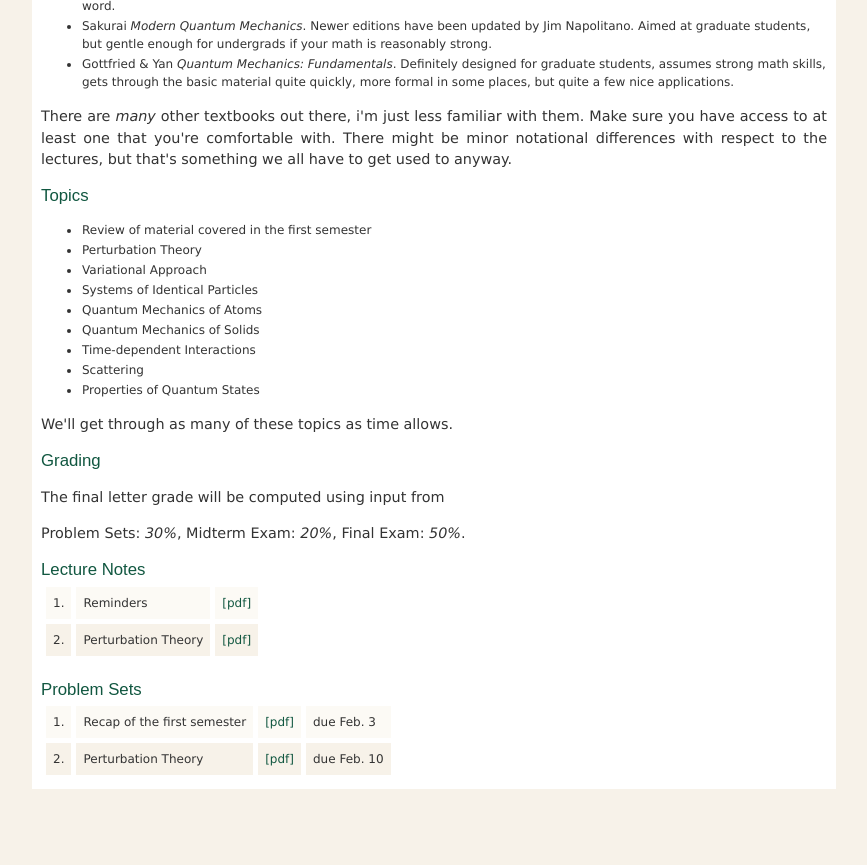
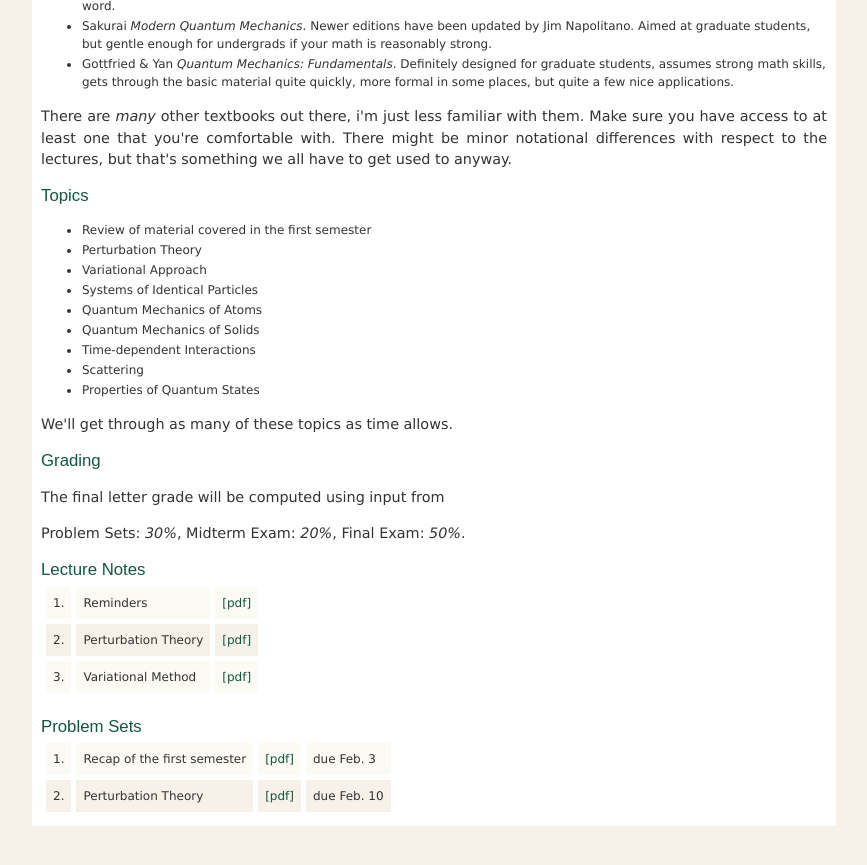
Before and after one commit to jozefdudek/personal_website, a Jekyll site: the page built from Phys314.html, in a window 1280 px wide and 900 px high, scrolled down 1693 px. Shown: the top 865 px of the window, without its empty margins (192-1059 px from the left). Built offline with Jekyll 4.4.1, drawn with Linux system fonts in a browser that asks for light colours.

Commit message:
added variational notes

```diff
--- a/Phys314.html
+++ b/Phys314.html
@@ -175,6 +175,14 @@
       </td>
     </tr>
 
+    <tr class="highlights">
+      <td class="highlights"> 3. </td>
+      <td class="highlights">Variational Method</td>
+      <td class="highlights">
+        <a href="https://wm1693.box.com/s/ws8ub910dre7jsddsr3y5pjd6n4ymno8">[pdf]</a>
+      </td>
+    </tr>
+
 
   </table>
 
```
